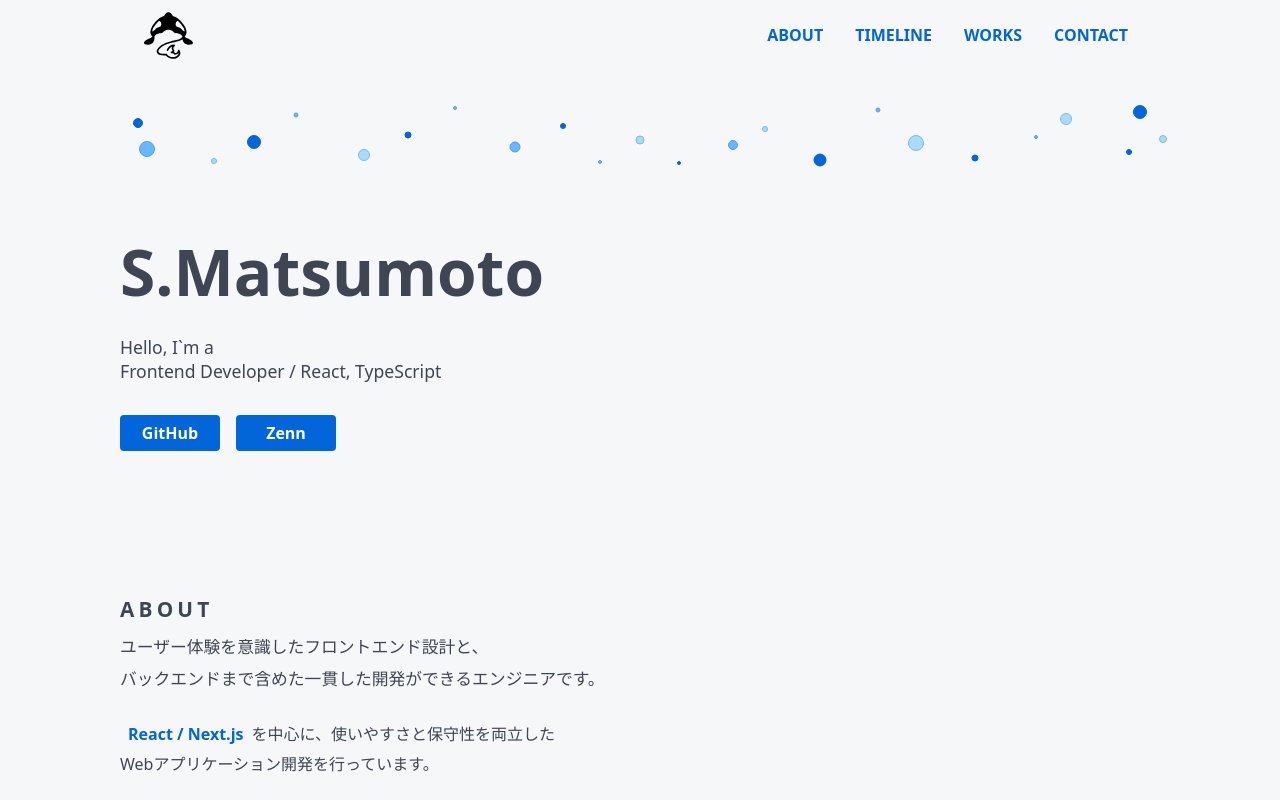
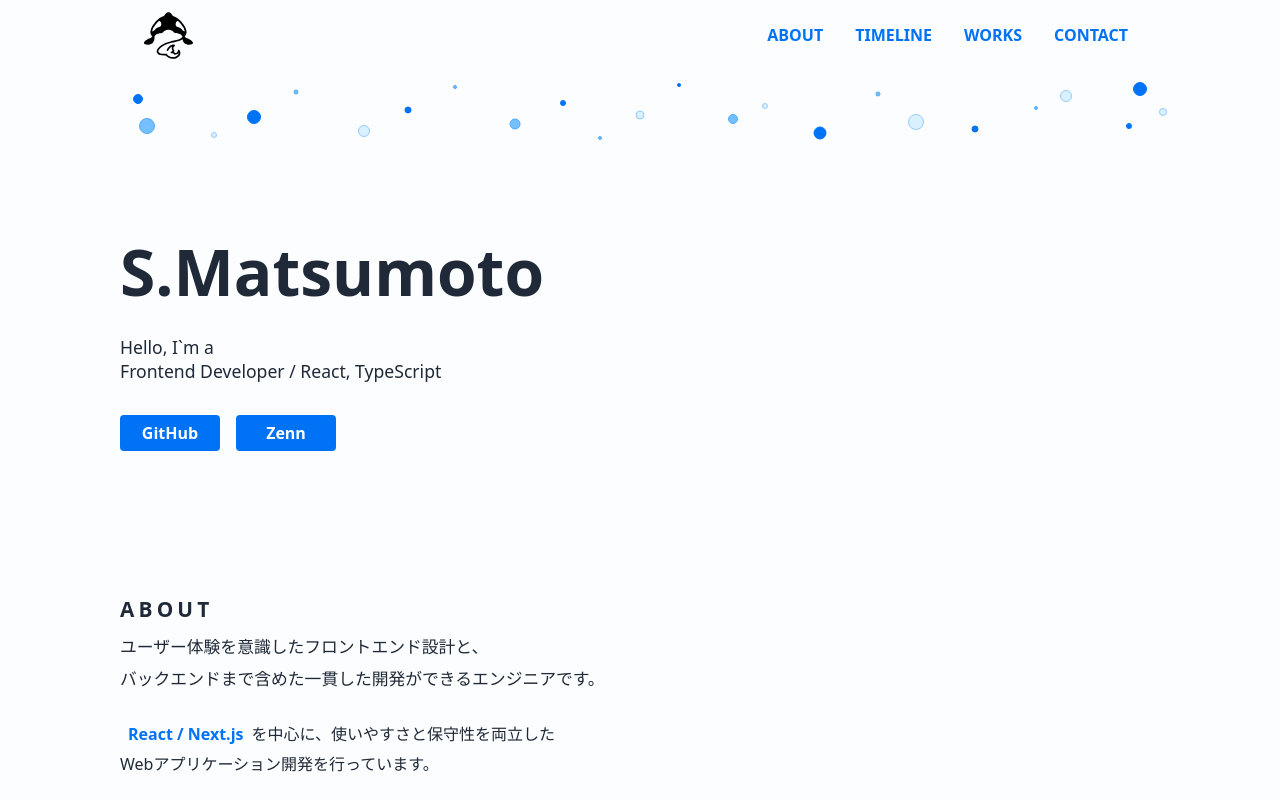
Before and after one commit to Smatsumot0/portfolio, a Next.js app: page / in a window 1280 px wide. Shown: the top 800 px of the page. Built offline with nearby package versions, Linux system fonts and the light colour scheme.

Commit message:
微調整

```diff
--- a/app/components/layout/header/splash/Splash.module.css
+++ b/app/components/layout/header/splash/Splash.module.css
@@ -64,5 +64,6 @@
   .drop {
     width: calc(var(--size) * 0.5);
     height: calc(var(--size) * 0.5);
+    filter: none;
   }
 }
--- a/app/components/layout/header/splash/SplashDrops.ts
+++ b/app/components/layout/header/splash/SplashDrops.ts
@@ -9,28 +9,28 @@ type SplashDrop = {
 const colors = ["var(--drop-blue)", "var(--drop-light)", "var(--drop-pale)"]
 
 export const splashDrops: SplashDrop[] = [
-  { id: 1, size: 16, color: colors[1], xRatio: 0.08, yRatio: 0.78 },
-  { id: 2, size: 10, color: colors[0], xRatio: 0.12, yRatio: 0.55 },
-  { id: 3, size: 6, color: colors[2], xRatio: 0.16, yRatio: 0.88 },
-  { id: 4, size: 14, color: colors[0], xRatio: 0.2, yRatio: 0.72 },
-  { id: 5, size: 5, color: colors[1], xRatio: 0.24, yRatio: 0.48 },
-  { id: 6, size: 12, color: colors[2], xRatio: 0.28, yRatio: 0.83 },
-  { id: 7, size: 7, color: colors[0], xRatio: 0.32, yRatio: 0.66 },
-  { id: 8, size: 4, color: colors[1], xRatio: 0.36, yRatio: 0.42 },
-  { id: 9, size: 11, color: colors[1], xRatio: 0.4, yRatio: 0.76 },
-  { id: 10, size: 6, color: colors[0], xRatio: 0.44, yRatio: 0.58 },
-  { id: 11, size: 4, color: colors[1], xRatio: 0.47, yRatio: 0.89 },
-  { id: 12, size: 9, color: colors[2], xRatio: 0.5, yRatio: 0.7 },
-  { id: 13, size: 4, color: colors[0], xRatio: 0.53, yRatio: 0.9 },
-  { id: 14, size: 10, color: colors[1], xRatio: 0.57, yRatio: 0.74 },
-  { id: 15, size: 6, color: colors[2], xRatio: 0.6, yRatio: 0.6 },
-  { id: 16, size: 13, color: colors[0], xRatio: 0.64, yRatio: 0.87 },
-  { id: 17, size: 5, color: colors[1], xRatio: 0.68, yRatio: 0.44 },
-  { id: 18, size: 16, color: colors[2], xRatio: 0.72, yRatio: 0.73 },
-  { id: 19, size: 7, color: colors[0], xRatio: 0.76, yRatio: 0.86 },
-  { id: 20, size: 4, color: colors[1], xRatio: 0.8, yRatio: 0.67 },
-  { id: 21, size: 12, color: colors[2], xRatio: 0.84, yRatio: 0.52 },
-  { id: 22, size: 6, color: colors[0], xRatio: 0.88, yRatio: 0.8 },
-  { id: 23, size: 14, color: colors[0], xRatio: 0.92, yRatio: 0.46 },
-  { id: 24, size: 8, color: colors[2], xRatio: 0.96, yRatio: 0.69 },
+  { id: 1, size: 16, color: colors[1], xRatio: 0.08, yRatio: 0.58 },
+  { id: 2, size: 10, color: colors[0], xRatio: 0.12, yRatio: 0.34 },
+  { id: 3, size: 6, color: colors[2], xRatio: 0.16, yRatio: 0.66 },
+  { id: 4, size: 14, color: colors[0], xRatio: 0.2, yRatio: 0.5 },
+  { id: 5, size: 5, color: colors[1], xRatio: 0.24, yRatio: 0.28 },
+  { id: 6, size: 12, color: colors[2], xRatio: 0.28, yRatio: 0.62 },
+  { id: 7, size: 7, color: colors[0], xRatio: 0.32, yRatio: 0.44 },
+  { id: 8, size: 4, color: colors[1], xRatio: 0.36, yRatio: 0.24 },
+  { id: 9, size: 11, color: colors[1], xRatio: 0.4, yRatio: 0.56 },
+  { id: 10, size: 6, color: colors[0], xRatio: 0.44, yRatio: 0.38 },
+  { id: 11, size: 4, color: colors[1], xRatio: 0.47, yRatio: 0.68 },
+  { id: 12, size: 9, color: colors[2], xRatio: 0.5, yRatio: 0.48 },
+  { id: 13, size: 4, color: colors[0], xRatio: 0.53, yRatio: 0.22 },
+  { id: 14, size: 10, color: colors[1], xRatio: 0.57, yRatio: 0.52 },
+  { id: 15, size: 6, color: colors[2], xRatio: 0.6, yRatio: 0.4 },
+  { id: 16, size: 13, color: colors[0], xRatio: 0.64, yRatio: 0.64 },
+  { id: 17, size: 5, color: colors[1], xRatio: 0.68, yRatio: 0.3 },
+  { id: 18, size: 16, color: colors[2], xRatio: 0.72, yRatio: 0.54 },
+  { id: 19, size: 7, color: colors[0], xRatio: 0.76, yRatio: 0.6 },
+  { id: 20, size: 4, color: colors[1], xRatio: 0.8, yRatio: 0.42 },
+  { id: 21, size: 12, color: colors[2], xRatio: 0.84, yRatio: 0.32 },
+  { id: 22, size: 6, color: colors[0], xRatio: 0.88, yRatio: 0.58 },
+  { id: 23, size: 14, color: colors[0], xRatio: 0.92, yRatio: 0.26 },
+  { id: 24, size: 8, color: colors[2], xRatio: 0.96, yRatio: 0.46 },
 ]
--- a/app/styles/globals.css
+++ b/app/styles/globals.css
@@ -14,24 +14,24 @@
 
   --gutter: clamp(8px, 2vw, 32px);
 
-  --color-main: #0265da;
-  --color-base: #f6f7f9;
+  --color-main: #0072f5;
+  --color-base: #fbfdff;
 
-  --color-text-primary: #3f4552;
-  --color-text-secondary: #5b6b8c;
+  --color-text-primary: #1f2937;
+  --color-text-secondary: #4b5b7a;
 
-  --color-highlight-soft: rgba(2, 101, 218, 0.04);
-  --color-highlight: rgba(2, 101, 218, 0.06);
-  --color-highlight-strong: rgba(2, 101, 218, 0.1);
+  --color-highlight-soft: rgba(0, 114, 245, 0.06);
+  --color-highlight: rgba(0, 114, 245, 0.1);
+  --color-highlight-strong: rgba(0, 114, 245, 0.16);
 
   --color-wave-base: var(--color-main);
   --color-wave-back: var(--color-blue-300);
   --color-wave-front: var(--color-blue-500);
 
-  --color-blue-200: #4096f0;
-  --color-blue-300: #69b8ff;
-  --color-blue-400: #7fbff9;
-  --color-blue-500: #a9dbff;
+  --color-blue-200: #3f9cff;
+  --color-blue-300: #74c0ff;
+  --color-blue-400: #a8dbff;
+  --color-blue-500: #d9f0ff;
 
   /* border-radius */
   --radius-xs: 4px;
```
